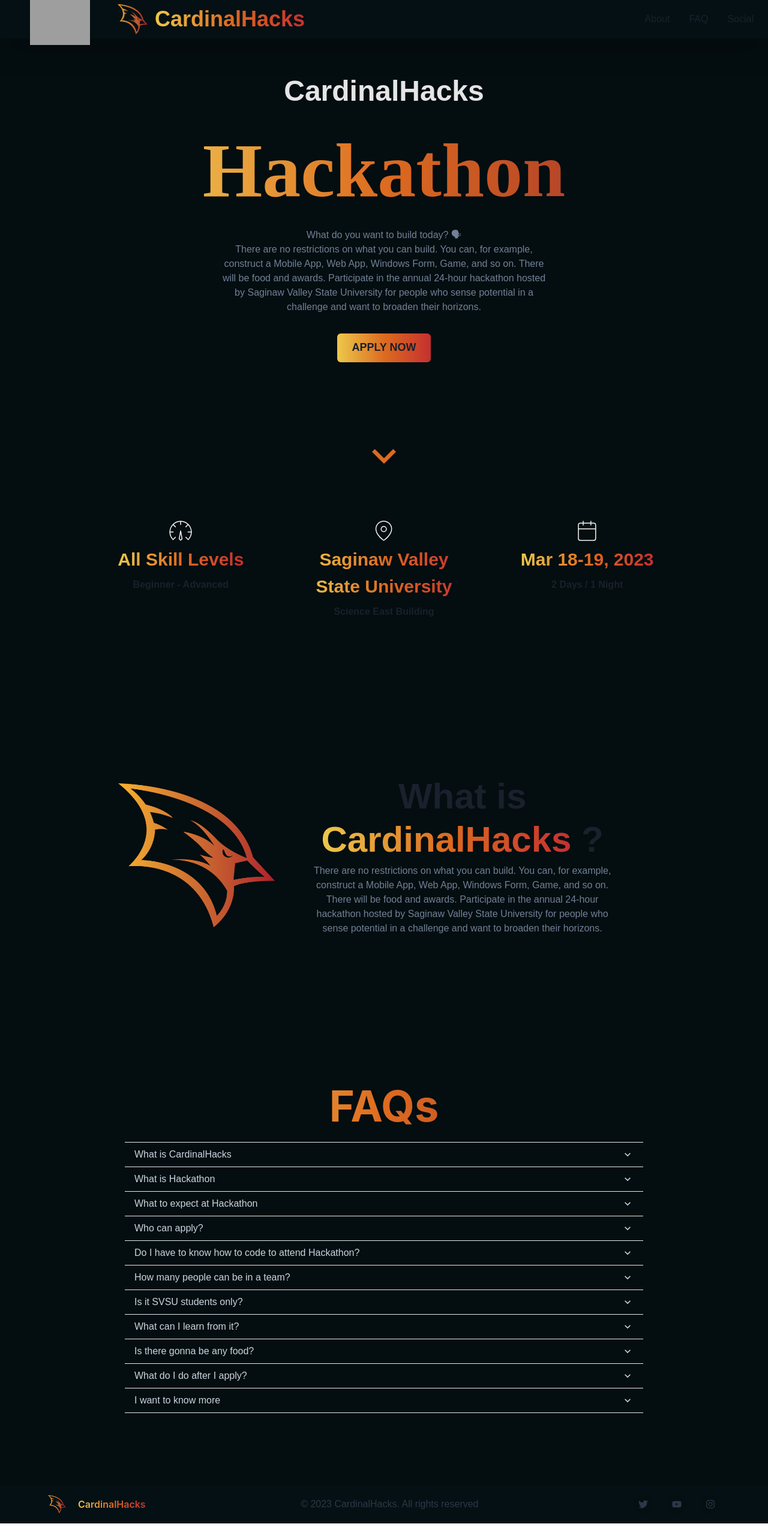
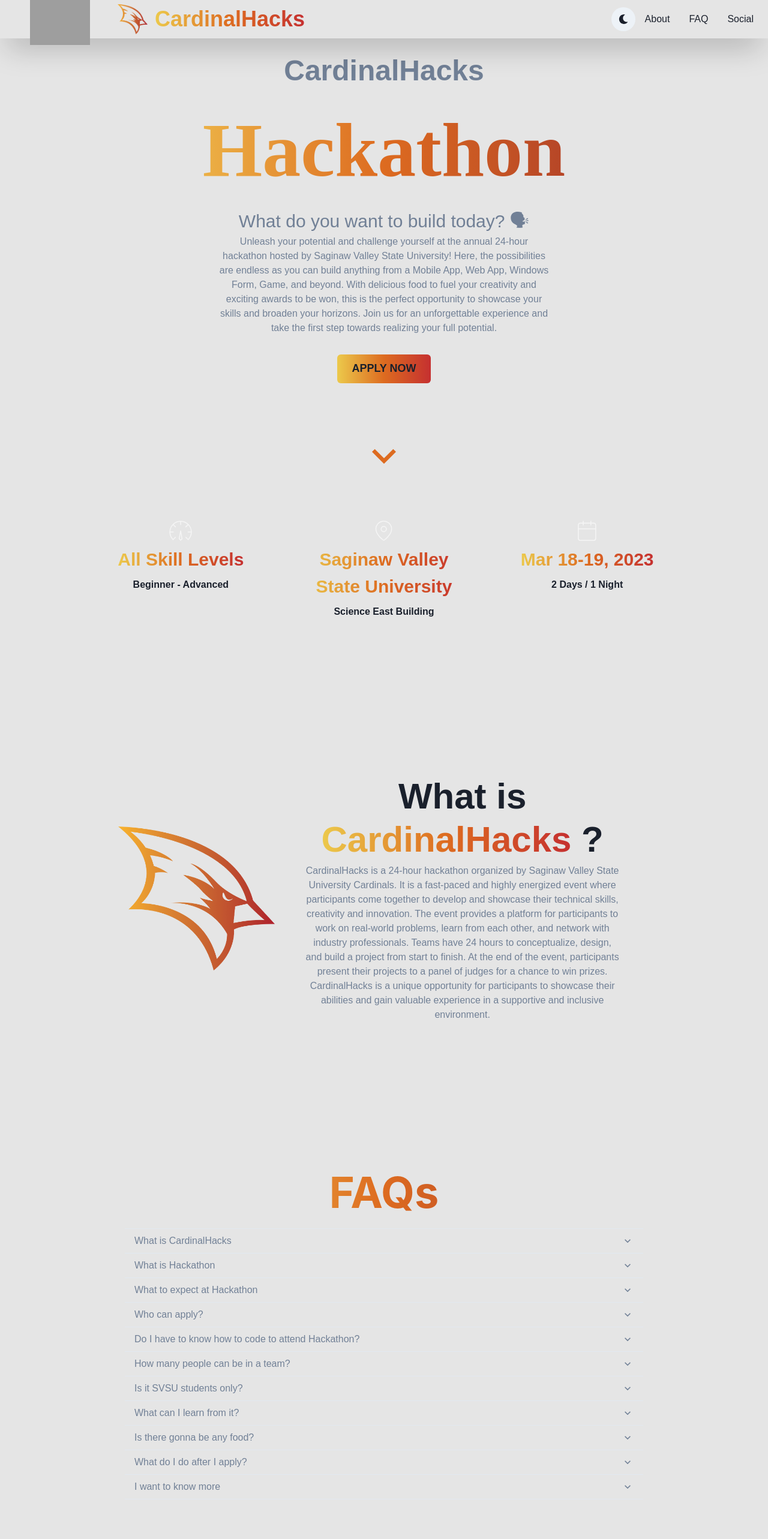
Before and after one commit to CardinalHackathon/CardinalHackathon.github.io, a React (Create React App) app in the folder cardinal-hack-hackathon/: page / in a window 1280 px wide. Shown: the top 2566 px of the page at 60% size. Before the commit the page ends 2540 px from the top, so only its background shows below. Built offline with nearby package versions, Linux system fonts and the light colour scheme; grey boxes are pictures that could not be loaded; a web font is replaced by a local one.

Commit message:
Add description and fixed darkmode

```diff
--- a/cardinal-hack-hackathon/src/App.js
+++ b/cardinal-hack-hackathon/src/App.js
@@ -47,7 +47,8 @@
 
     <Flex
       fontFamily="'Hind Madurai', sans-serif"
-      backgroundColor="#040D10"
+      // backgroundColor="#040D10"
+      backgroundColor={isDark ? "#040D10" : "#e5e5e5"}
       flexDirection="column"
       textAlign="center"
       minH="calc(100vh)"
--- a/cardinal-hack-hackathon/src/components/About.js
+++ b/cardinal-hack-hackathon/src/components/About.js
@@ -105,12 +105,7 @@
                 </Center>
               </Heading>
               <Text color={"gray.500"}  >
-                There are no restrictions on what you can build. You can, for
-                example, construct a Mobile App, Web App, Windows Form, Game, and
-                so on. There will be food and awards. Participate in the annual
-                24-hour hackathon hosted by Saginaw Valley State University for
-                people who sense potential in a challenge and want to broaden
-                their horizons.
+              CardinalHacks is a 24-hour hackathon organized by Saginaw Valley State University Cardinals. It is a fast-paced and highly energized event where participants come together to develop and showcase their technical skills, creativity and innovation. The event provides a platform for participants to work on real-world problems, learn from each other, and network with industry professionals. Teams have 24 hours to conceptualize, design, and build a project from start to finish. At the end of the event, participants present their projects to a panel of judges for a chance to win prizes. CardinalHacks is a unique opportunity for participants to showcase their abilities and gain valuable experience in a supportive and inclusive environment.
               </Text>
             </Stack>
             <Spacer></Spacer>
--- a/cardinal-hack-hackathon/src/components/FAQ.js
+++ b/cardinal-hack-hackathon/src/components/FAQ.js
@@ -5,6 +5,7 @@
   AccordionPanel,
   AccordionIcon,
   useMediaQuery,
+  useColorMode,
 } from "@chakra-ui/react";
 import React from "react";
 import { Heading } from "@chakra-ui/react";
@@ -12,7 +13,8 @@
 
 function FAQ() {
   const isMobile = useMediaQuery("(max-width: 767px)");
-
+  const { colorMode, toggleColorMode } = useColorMode();
+  const isDark = colorMode === "dark";
   return (
     <Container
     minW={{ base: "full", md: "70%" }}
@@ -31,10 +33,10 @@
       </Heading>
       <br />
       <Accordion allowToggle
-      color={"gray.300"}
+      color={isDark ? "gray.200" : "gray.500"}
       textAlign="left">
         <AccordionItem >
-          <h2>
+          <h2 >
             <AccordionButton
             _hover={{ bgClip:"text", bgGradient:"linear(to-r, yellow.300, orange.500, red.700)" }}
             _expanded={{ bgClip:"text", bgGradient:"linear(to-r, yellow.300, orange.500, red.700)" }}>
--- a/cardinal-hack-hackathon/src/components/Footer.js
+++ b/cardinal-hack-hackathon/src/components/Footer.js
@@ -8,6 +8,7 @@
   Text,
   useColorModeValue,
   VisuallyHidden,
+  useColorMode
 } from '@chakra-ui/react';
 import { FaInstagram, FaTwitter, FaYoutube } from 'react-icons/fa';
 import { ReactNode } from 'react';
@@ -58,9 +59,12 @@
 };
 
 export default function SmallWithLogoLeft() {
+  const { colorMode, toggleColorMode } = useColorMode();
+  const isDark = colorMode === "dark";
   return (
     <Box
-    backgroundColor={"#051014"}
+    backgroundColor={isDark ? "#051014" : "#e5e5e5"}
+    boxShadow={"dark-lg"}
       color={useColorModeValue('gray.700', 'gray.200')}>
       <Container
         as={Stack}
--- a/cardinal-hack-hackathon/src/components/Header.js
+++ b/cardinal-hack-hackathon/src/components/Header.js
@@ -35,7 +35,8 @@
           <Text
             fontSize={{ base: "4xl", md: "5xl", lg: "5xl" }}
             fontWeight="semibold"
-            textColor={"#e5e5e5"}
+            // textColor={"#e5e5e5"}
+            textColor={isDark ? "gray.200" : "gray.500"}
           >
             CardinalHacks
           </Text>
@@ -53,6 +54,8 @@
             width={["100%", "80%", "60%"]}
             px={["10px", "20px", "30px"]}
             color={isDark ? "gray.200" : "gray.500"}
+            fontSize={{ base: "1xl", md: "2xl", lg: "3xl" }}
+
           >
             What do you want to build today? 🗣
           </Text>
@@ -62,11 +65,7 @@
             px={["10px", "20px", "30px"]}
             color={isDark ? "gray.200" : "gray.500"}
           >
-            There are no restrictions on what you can build. You can, for
-            example, construct a Mobile App, Web App, Windows Form, Game, and so
-            on. There will be food and awards. Participate in the annual 24-hour
-            hackathon hosted by Saginaw Valley State University for people who
-            sense potential in a challenge and want to broaden their horizons.
+Unleash your potential and challenge yourself at the annual 24-hour hackathon hosted by Saginaw Valley State University! Here, the possibilities are endless as you can build anything from a Mobile App, Web App, Windows Form, Game, and beyond. With delicious food to fuel your creativity and exciting awards to be won, this is the perfect opportunity to showcase your skills and broaden your horizons. Join us for an unforgettable experience and take the first step towards realizing your full potential.
           </Text>
           <Button
             mt={8}
--- a/cardinal-hack-hackathon/src/components/Navbar.js
+++ b/cardinal-hack-hackathon/src/components/Navbar.js
@@ -60,7 +60,7 @@
       boxShadow={"2xl"}
       px={4}
       w="100%"
-      backgroundColor={"#051014"}
+      backgroundColor={isDark ? "#051014" : "#e5e5e5"}
       // p={4}
       position="fixed"
       top="0"
@@ -102,9 +102,15 @@
           </Flex>
 
           <Flex alignItems={"center"}>
+
+            <Box>
             <IconButton
-                // border={"5px solid white"}
-
+                  mr={2}
+                  icon={isDark ? <FaSun /> : <FaMoon />}
+                  isRound="true"
+                  onClick={toggleColorMode}
+                ></IconButton>
+            <IconButton
                  position={"initial"}
                  size={"md"}
                  icon={isOpen ? <CloseIcon /> : <HamburgerIcon />}
@@ -112,7 +118,9 @@
                  display={{ md: "none" }}
                  onClick={isOpen ? onClose : onOpen}
                />
-            <HStack spacing={8} alignItems={"center"} >
+            </Box>
+
+            <HStack spacing={8} alignItems={"center"}>
               {/* <Box>Logo</Box> */}
               <HStack
                 as={"nav"}
@@ -122,12 +130,6 @@
                 {Links.map((link) => (
                   <NavLink key={link}>{link}</NavLink>
                 ))}
-                {/* <IconButton
-                  ml={8}
-                  icon={isDark ? <FaSun /> : <FaMoon />}
-                  isRound="true"
-                  onClick={toggleColorMode}
-                ></IconButton> */}
               </HStack>
             </HStack>
           </Flex>
--- a/cardinal-hack-hackathon/src/index.js
+++ b/cardinal-hack-hackathon/src/index.js
@@ -10,7 +10,7 @@
   <React.StrictMode>
     <ChakraProvider>
       <ColorModeScript
-          initialColorMode='dark'>
+          initialColorMode='light'>
       </ColorModeScript>
     <App />
 
```
Lines whose indentation alone changed are shown as unchanged.
